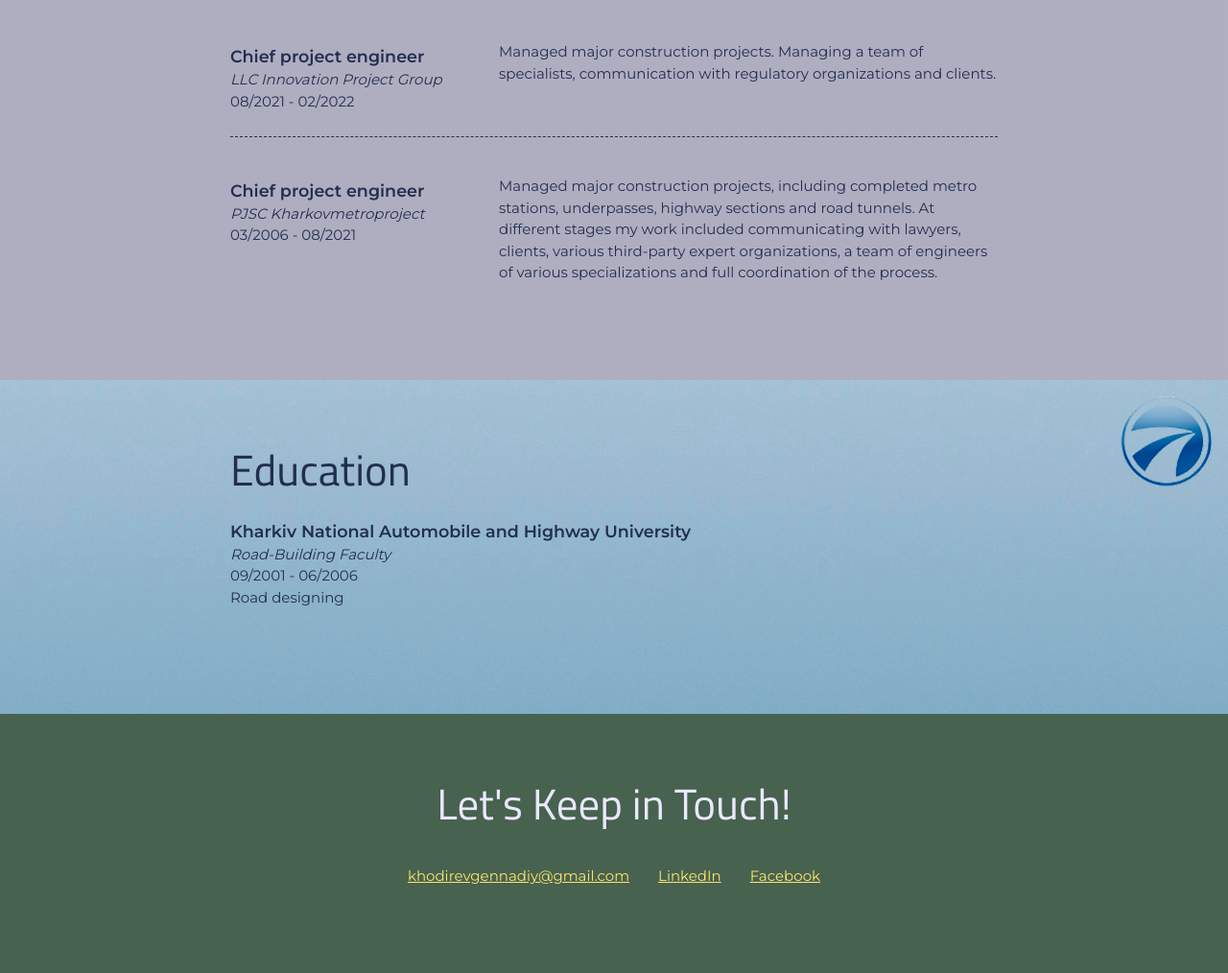
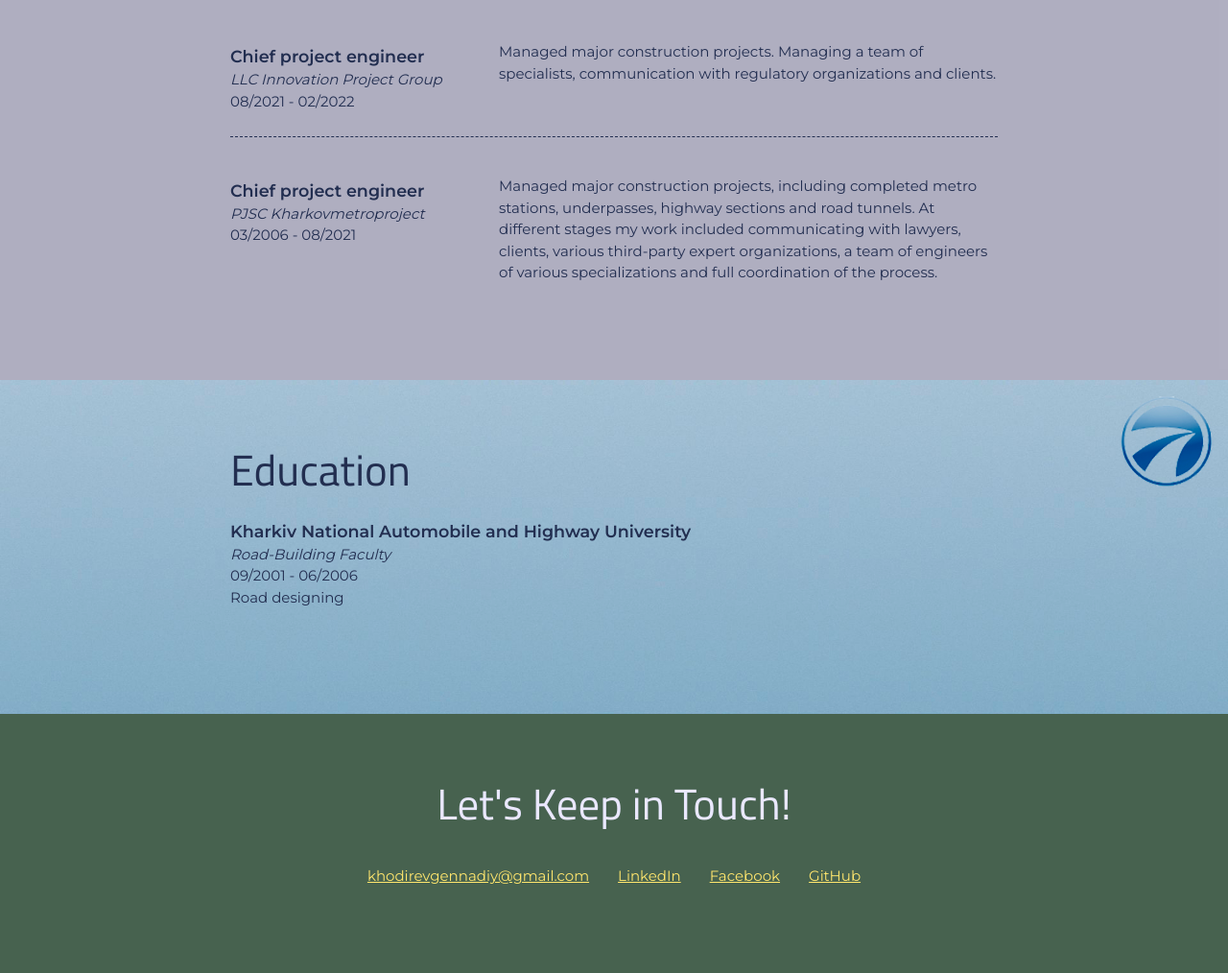
Before and after one commit to Khodyriev/CV-web-site, a plain HTML site: page index.html in a window 1280 px wide. Shown: the part 1902-2916 px from the top of the page at 96% size. Drawn offline with Linux system fonts and the light colour scheme.

Commit message:
Just added a link to my GitHub in the footer

```diff
--- a/index.html
+++ b/index.html
@@ -137,6 +137,7 @@
             <li><a href="mailto:khodirevgennadiy@gmail.com">khodirevgennadiy@gmail.com</a></li>
             <li><a href="https://www.linkedin.com/in/hennadiy-khodirev-82b689123/" target="_blank">LinkedIn</a></li>
             <li><a href="https://www.facebook.com/gennady.hodyrev" target="_blank">Facebook</a></li>
+            <li><a href="https://github.com/Khodyriev" target="_blank">GitHub</a></li>
           </ul>
         </div>
       </footer>
```
